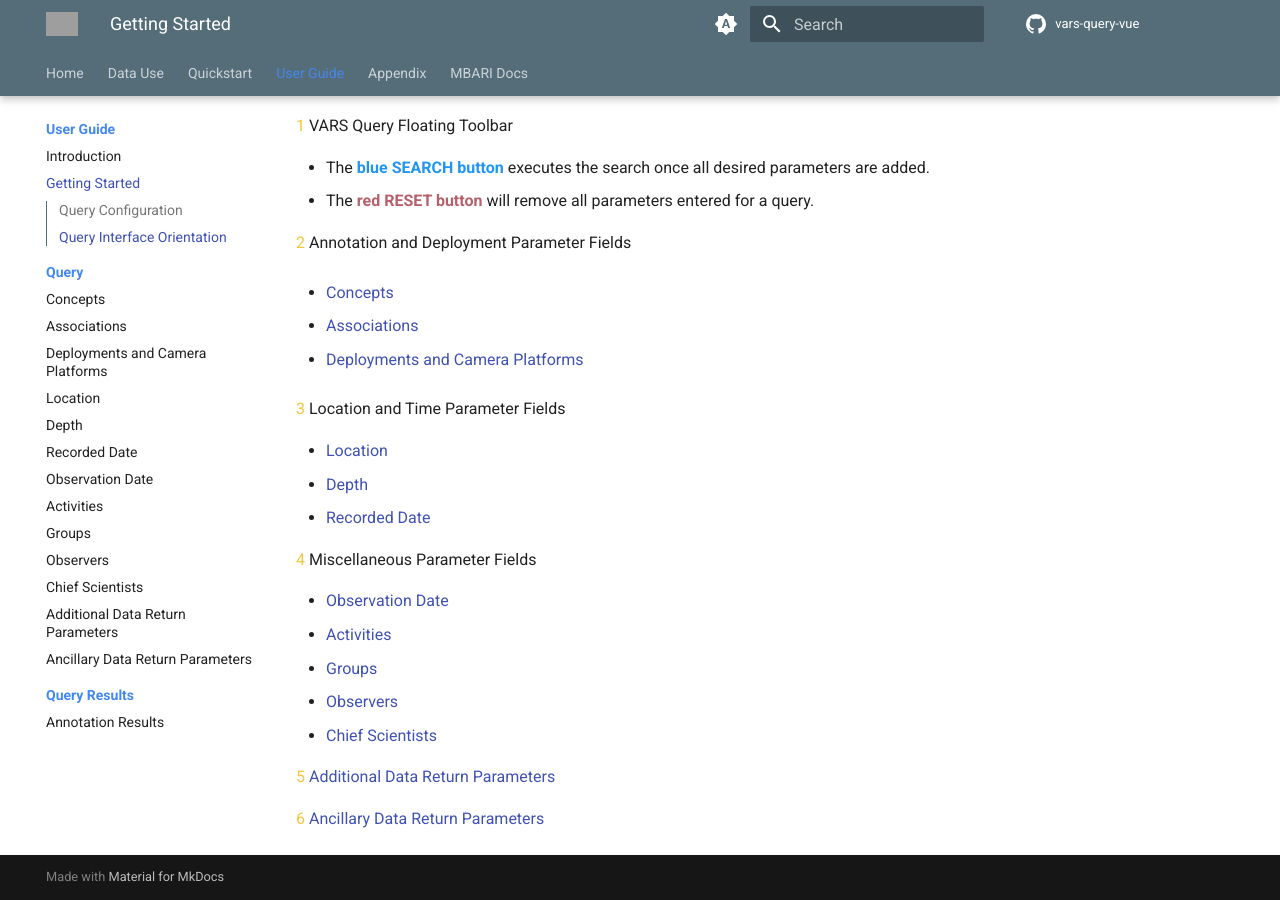
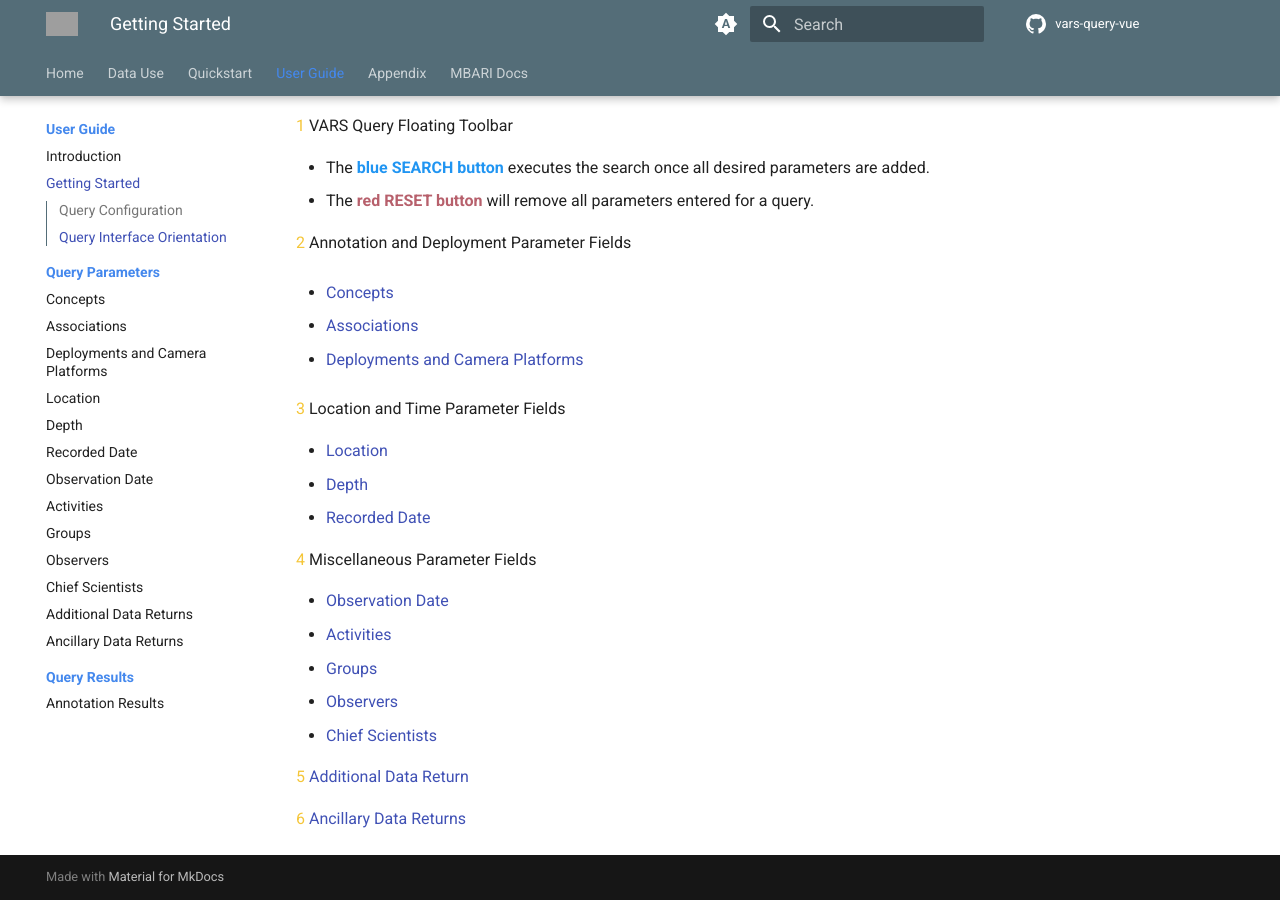
Before and after one commit to mbari-org/vars-query-vue, an MkDocs documentation site: the page built from docs/doc_getting_started.md, in a window 1280 px wide and 900 px high, scrolled down 1648 px. Built offline with MkDocs 1.6.1 and Material for MkDocs 9.7.7, drawn with Linux system fonts in a browser that asks for light colours; comment, search, counter and statistics services are not loaded; grey boxes are pictures that could not be loaded.

Commit message:
additional parameters

```diff
--- a/docs/doc_getting_started.md
+++ b/docs/doc_getting_started.md
@@ -45,7 +45,7 @@
 - [Observers](doc_11_observers.md)
 - [Chief Scientists](doc_12_chief_scientists.md)
 
-<span style="color:#F5c639;">5</span> [Additional Data Return Parameters](doc_13_additional_returns.md)
+<span style="color:#F5c639;">5</span> [Additional Data Return](doc_13_additional_returns.md)
 
 
-<span style="color:#F5c639;">6</span> [Ancillary Data Return Parameters](doc_14_ancillary_data_returns.md)
+<span style="color:#F5c639;">6</span> [Ancillary Data Returns](doc_14_ancillary_data_returns.md)
--- a/mkdocs.yml
+++ b/mkdocs.yml
@@ -14,7 +14,7 @@
   - <span style="color:#4488ed;">User Guide<span>:
       - Introduction: doc_01_general_info.md
       - Getting Started: doc_getting_started.md
-      - <span style="color:#4488ed;">Query<span>:
+      - <span style="color:#4488ed;">Query Parameters<span>:
         - Concepts: doc_02_selecting_concept.md
         - Associations: doc_03_add_associations.md
         - Deployments and Camera Platforms: doc_04_add_deployments_cameraplatform.md
@@ -26,8 +26,8 @@
         - Groups: doc_10_groups.md
         - Observers: doc_11_observers.md
         - Chief Scientists: doc_12_chief_scientists.md
-        - Additional Data Return Parameters: doc_13_additional_returns.md
-        - Ancillary Data Return Parameters: doc_14_ancillary_data_returns.md
+        - Additional Data Returns: doc_13_additional_returns.md
+        - Ancillary Data Returns: doc_14_ancillary_data_returns.md
       - <span style="color:#4488ed;">Query Results<span>:
         - Annotation Results: doc_15_annotation_results.md
   - Appendix:
```
